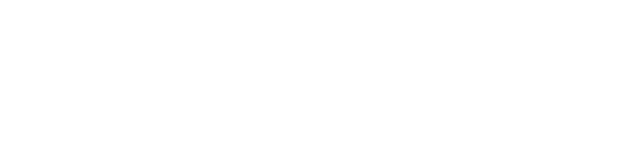
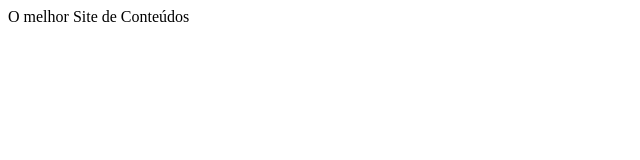
Before and after one commit to vicenzii/programa-o, a plain HTML site: page index.html in a window 1280 px wide. Shown: the whole page, without its empty margins (0-640 px from the left). Drawn offline with Linux system fonts and the light colour scheme.

Commit message:
versão 2

```diff
--- a/index.html
+++ b/index.html
@@ -7,5 +7,9 @@
 </head>
 <body>
 
+
+    <header>O melhor Site de Conteúdos </header>
+
+
 </body>
 </html>
```
